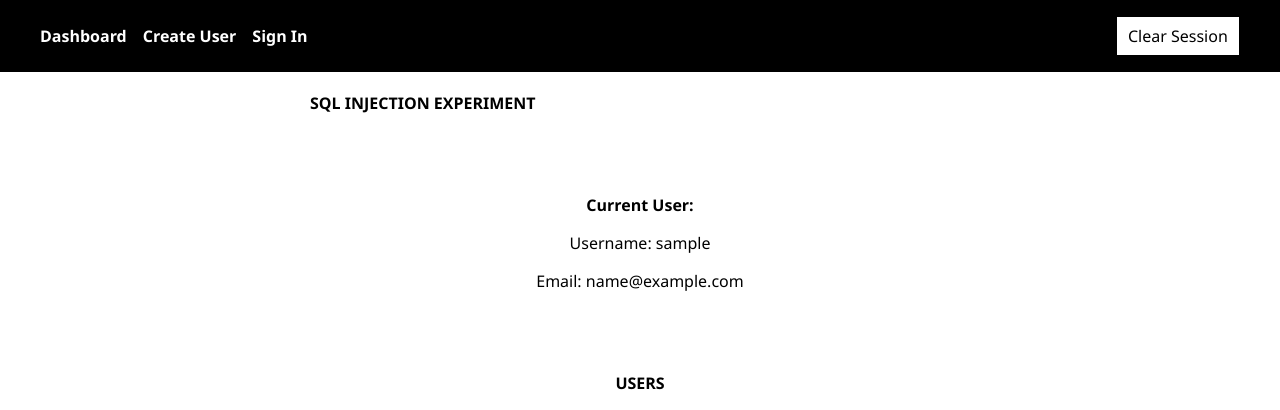
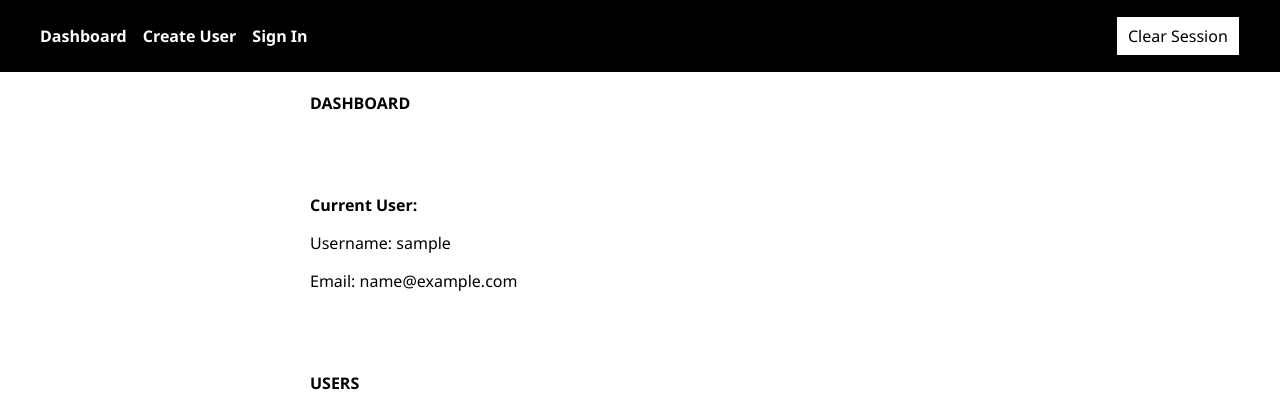
Before and after one commit to Valentine-Efagene/sql-injection-experiment, a PHP site: page /nedu/admin-dashboard in a window 1280 px wide. Shown: the top 410 px of the page. Run offline with PHP 8.4, Linux system fonts and the light colour scheme; the visitor is signed in with stand-in values (Sample User, id 1); data that the repository does not hold is empty.

Commit message:
Fix: Update dashboard text alignment

```diff
--- a/style.css
+++ b/style.css
@@ -64,7 +64,7 @@ table {
   grid-template-columns: 1fr;
   gap: 1rem;
   overflow-x: hidden;
-  text-align: center;
+  text-align: left;
 }
 
 .profile > * {
@@ -132,9 +132,9 @@ td {
   padding: 0.5rem 1rem;
 }
 
-h2 {
+h2,
+p {
   width: 100%;
-  text-align: center;
 }
 
 nav {
--- a/views/admin-dashboard.php
+++ b/views/admin-dashboard.php
@@ -38,7 +38,7 @@ $users = array_map("toUserObjects", $_users);
 <html>
 
 <head>
-    <title>SQL Injection Experiment</title>
+    <title>Dashboard</title>
     <link rel="stylesheet" href="style.css">
 </head>
 
@@ -46,7 +46,7 @@ $users = array_map("toUserObjects", $_users);
     <?php require_once 'nav.php'; ?>
     <div class="container">
 
-        <h1>SQL INJECTION EXPERIMENT</h1>
+        <h1>DASHBOARD</h1>
         <div class="profile">
             <h2>Current User:</h2>
             <p>Username: <?php
--- a/views/dashboard.php
+++ b/views/dashboard.php
@@ -38,7 +38,7 @@ $users = array_map("toUserObjects", $_users);
 <html>
 
 <head>
-    <title>SQL Injection Experiment</title>
+    <title>Dashboard</title>
     <link rel="stylesheet" href="style.css">
 </head>
 
@@ -46,7 +46,7 @@ $users = array_map("toUserObjects", $_users);
     <?php require_once 'nav.php'; ?>
     <div class="container">
 
-        <h1>SQL INJECTION EXPERIMENT</h1>
+        <h1>DASHBOARD</h1>
         <div class="profile">
             <h2>Current User:</h2>
             <p>Username: <?php
```
